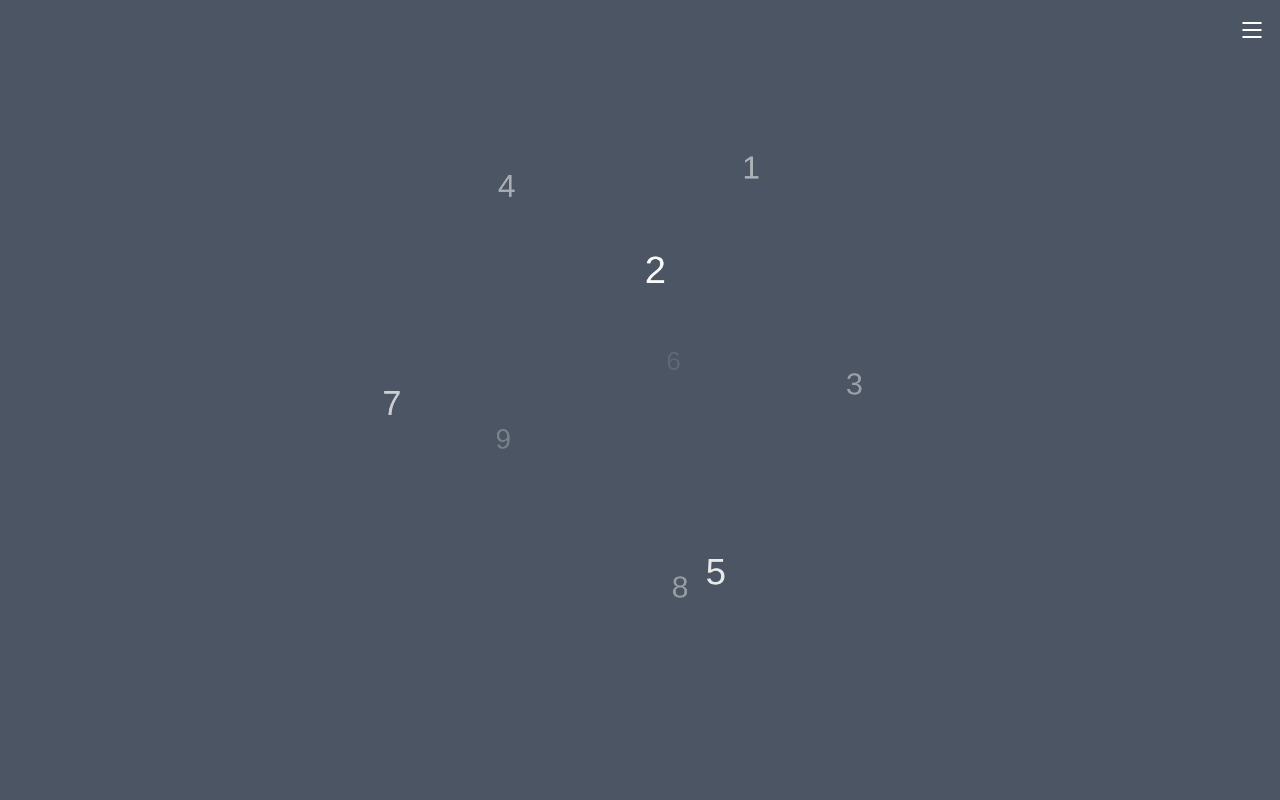
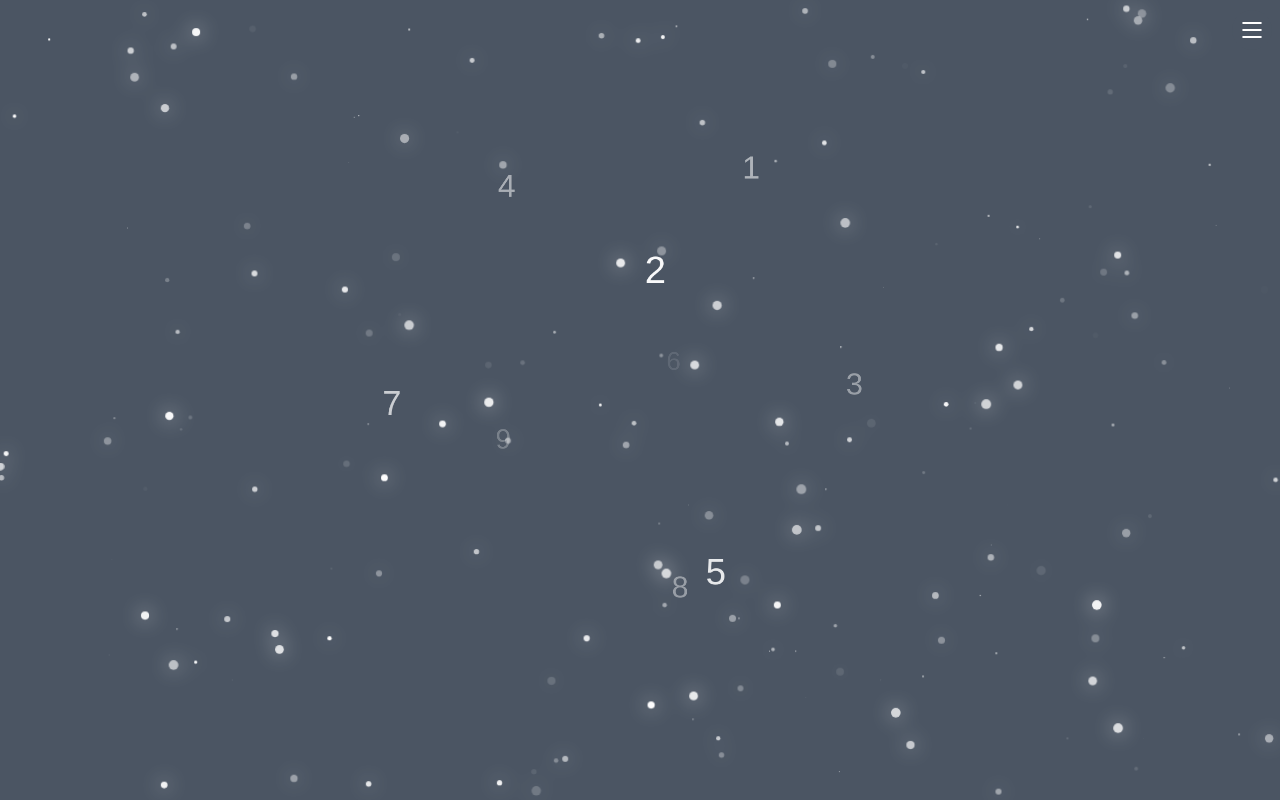
Before and after one commit to ryanmeng119/lucky-draw, a Vue app: page / in a window 1280 px wide. Built offline with nearby package versions, Linux system fonts and the light colour scheme.

Commit message:
下雪效果設定

```diff
--- a/components.d.ts
+++ b/components.d.ts
@@ -30,6 +30,7 @@ declare module 'vue' {
     IconTooling: typeof import('./src/components/icons/IconTooling.vue')['default']
     IconTrophy: typeof import('./src/components/icons/IconTrophy.vue')['default']
     IconUpload: typeof import('./src/components/icons/IconUpload.vue')['default']
+    Message: typeof import('./src/components/Message.vue')['default']
     RouterLink: typeof import('vue-router')['RouterLink']
     RouterView: typeof import('vue-router')['RouterView']
     TheWelcome: typeof import('./src/components/TheWelcome.vue')['default']
--- a/src/App.vue
+++ b/src/App.vue
@@ -5,5 +5,3 @@ import { RouterView } from 'vue-router'
 <template>
   <RouterView></RouterView>
 </template>
-
-<style scoped></style>
--- /dev/null
+++ b/src/components/message.ts
@@ -0,0 +1,14 @@
+import { ElMessage } from 'element-plus'
+
+const message = (type: 'success' | 'warning' | 'error' | 'info', msg: string) => {
+  return ElMessage({
+    showClose: true,
+    duration: 3000,
+    message: msg,
+    type: type
+  })
+}
+
+export const MessageWarning = (msg: string) => message('warning', msg)
+export const MessageSuccess = (msg: string) => message('success', msg)
+export const MessageError = (msg: string) => message('error', msg)
--- a/src/stores/counter.ts
+++ b/src/stores/counter.ts
@@ -1,5 +1,17 @@
 import { ref, computed } from 'vue'
 import { defineStore } from 'pinia'
+
+type MenberData = {
+  key: number
+  name: string
+  nameCH: string
+}
+
+type PrizeData = {
+  key: number
+  name: string
+  number: number
+}
 
 export const useCounterStore = defineStore('counter', () => {
   // const count = ref(0)
@@ -7,9 +19,9 @@ export const useCounterStore = defineStore('counter', () => {
   // function increment() {
   //   count.value++
   // }
-  const drawTitle = ref('')
-  const lotteryList = []
-  const memberList = []
+  const drawTitle = ref<string>('')
+  const lotteryList = ref<PrizeData[]>([])
+  const memberList = ref<MenberData[]>([])
 
   return { drawTitle, lotteryList, memberList }
 })
--- a/src/views/IndexPage.vue
+++ b/src/views/IndexPage.vue
@@ -5,6 +5,8 @@ import TagCanvas from '@/assets/tagcanvas.js'
 import IconTrophy from '@/components/icons/IconTrophy.vue'
 import IconUpload from '@/components/icons/IconUpload.vue'
 import IconSlider from '@/components/icons/IconSlider.vue'
+import { MessageError } from '@/components/message'
+import SnowBackground from '@/views/SnowBackground.vue'
 
 type TagData = {
   key: number
@@ -25,7 +27,7 @@ const createCanvas = (selector = MAIN_ELEMENT_SELECTOR) => {
   if (targetElement) {
     targetElement.appendChild(canvas)
   } else {
-    console.error('Main element not found!')
+    MessageError('Main element not found!')
   }
 }
 
@@ -109,10 +111,11 @@ onUnmounted(() => {
 </script>
 
 <template>
+  <SnowBackground></SnowBackground>
   <el-container class="h-full bg-gray-600">
     <el-header class="flex items-center justify-end p-0">
       <!-- <TitleComponent></TitleComponent> -->
-      <div class="hanburger bg-gray-600 me-2" @click="showSetting = true">
+      <div class="hanburger bg-gray-600 me-2 cursor-pointer" @click="showSetting = true">
         <div class="hanburger-bar" />
         <div class="hanburger-bar" />
         <div class="hanburger-bar" />
@@ -187,7 +190,7 @@ onUnmounted(() => {
   </el-container>
 </template>
 
-<style scoped>
+<style lang="scss" scoped>
 .opacity-75 {
   opacity: 0.75;
 }
--- /dev/null
+++ b/src/views/SnowBackground.vue
@@ -0,0 +1,76 @@
+<script setup lang="ts">
+import { onMounted } from 'vue'
+
+const appendSnowEffects = () => {
+  const box = document.querySelector('.scss-snow-bg')
+
+  const fragment = document.createDocumentFragment()
+
+  for (let i = 0; i < 200; i++) {
+    let snow = document.createElement('div')
+    snow.classList.add('snow')
+    fragment.appendChild(snow)
+  }
+
+  box?.appendChild(fragment)
+}
+onMounted(() => {
+  appendSnowEffects()
+})
+</script>
+
+<template>
+  <div class="scss-snow-bg"></div>
+</template>
+
+<style lang="scss">
+.scss-snow-bg {
+  position: absolute;
+  width: 100%;
+  height: 100%;
+  // background: radial-gradient(ellipse at bottom, #1b2735 0%, #090a0f 100%);
+  overflow: hidden;
+  filter: drop-shadow(0 0 10px white);
+}
+
+$total: 200;
+.snow {
+  position: absolute;
+  width: 10px;
+  height: 10px;
+  background: white;
+  border-radius: 50%;
+}
+@function random_range($min, $max) {
+  $rand: random();
+  $random_range: $min + floor($rand * (($max - $min) + 1));
+  @return $random_range;
+}
+@for $i from 1 through $total {
+  $random-x: random(1000000) * 0.0001vw;
+  $random-offset: random_range(-100000, 100000) * 0.0001vw;
+  $random-x-end: $random-x + $random-offset;
+  $random-x-end-yoyo: $random-x + ($random-offset / 2);
+  $random-yoyo-time: random_range(30000, 80000) / 100000;
+  $random-yoyo-y: $random-yoyo-time * 100vh;
+  $random-scale: random(10000) * 0.0001;
+  $fall-duration: random_range(10, 30) * 1s;
+  $fall-delay: random(30) * -1s;
+
+  .snow:nth-child(#{$i}) {
+    opacity: random(10000) * 0.0001;
+    transform: translate($random-x, -10px) scale($random-scale);
+    animation: fall-#{$i} $fall-duration $fall-delay linear infinite;
+  }
+
+  @keyframes fall-#{$i} {
+    #{percentage($random-yoyo-time)} {
+      transform: translate($random-x-end, $random-yoyo-y) scale($random-scale);
+    }
+
+    to {
+      transform: translate($random-x-end-yoyo, 100vh) scale($random-scale);
+    }
+  }
+}
+</style>
```
